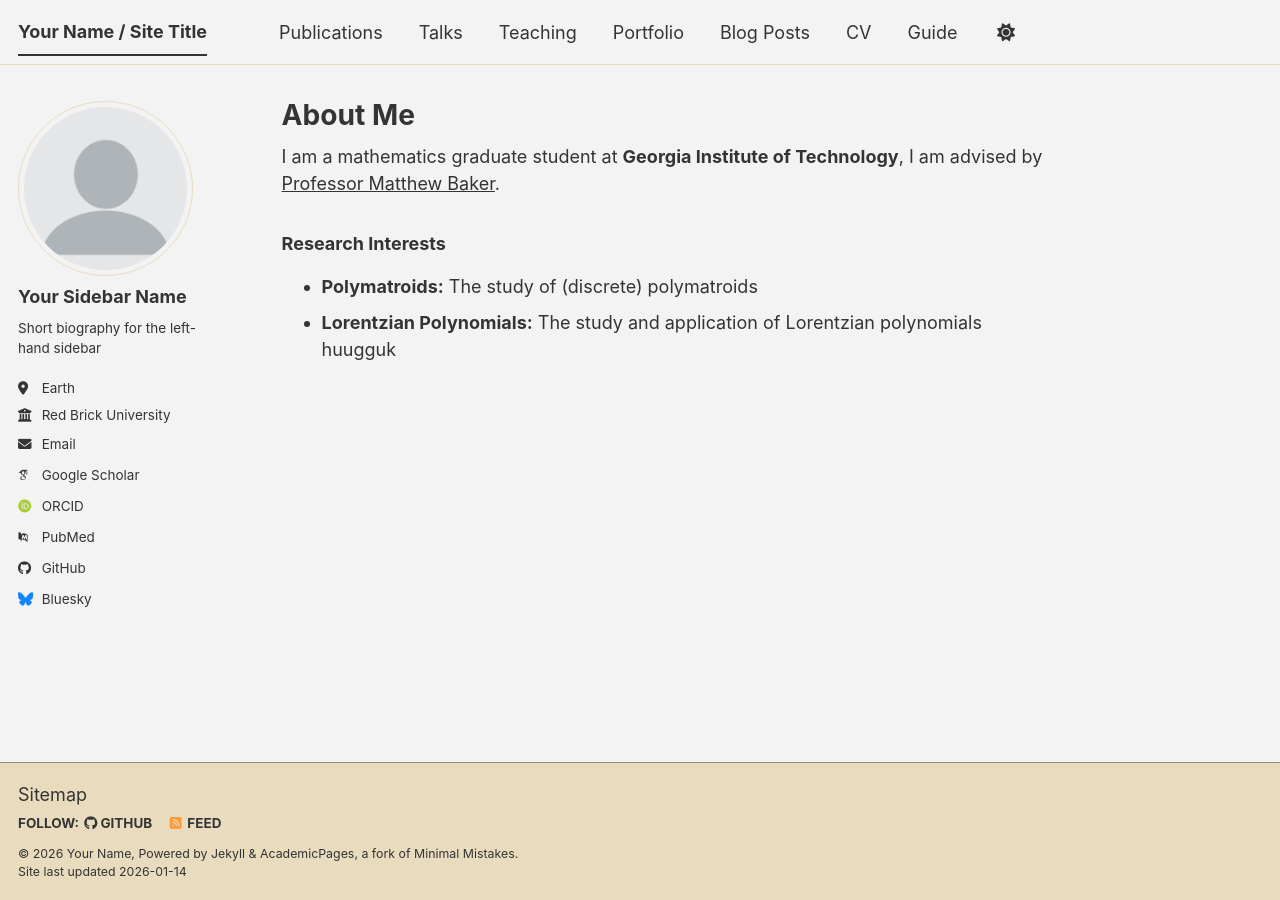
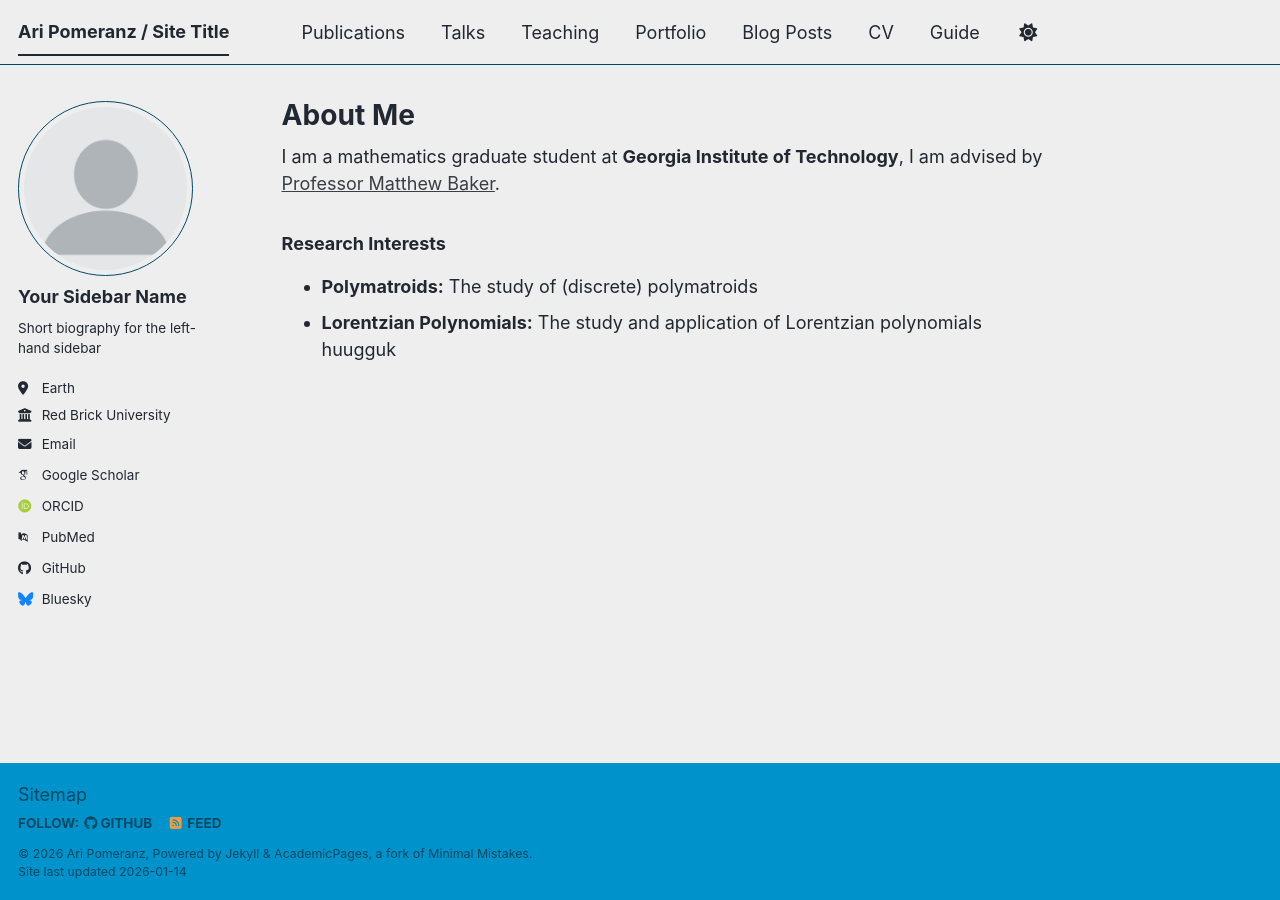
Before and after one commit to aripomeranz/aripomeranz, a Jekyll site: the page built from _pages/about.md, in a window 1280 px wide. Built offline with Jekyll 4.4.1, drawn with Linux system fonts in a browser that asks for light colours; some web fonts are replaced; a script bundle is joined from its source files by our own code; library files that are not in the unit come from our copies.

Commit message:
Update _config.yml

```diff
--- a/_config.yml
+++ b/_config.yml
@@ -8,15 +8,15 @@
 
 # Basic Site Settings
 locale                   : "en-US"
-site_theme               : "dirt" # The available themes options are "default", "air", "sunrise", "mint", "dirt" and "contrast"
-title                    : "Your Name / Site Title"
+site_theme               : "air" # The available themes options are "default", "air", "sunrise", "mint", "dirt" and "contrast"
+title                    : "Ari Pomeranz / Site Title"
 title_separator          : "-"
-name                     : &name "Your Name"
-description              : &description "Your Name's academic portfolio"   # Update this with a general description of your site, this is the default if not overridden by a page
+name                     : &name "Ari Pomeranz"
+description              : &description "Ari Pomeranz's academic portfolio"   # Update this with a general description of your site, this is the default if not overridden by a page
 url                      : https://aripomeranz.github.io # The base hostname & protocol for your site e.g. "https://[your GitHub username].github.io",
                                                            # or if you already have some other page hosted on Github then use "https://[your GitHub username].github.io/[Your Repo Name]"
 baseurl                  : "" # the subpath of your site, e.g. "/blog"
-repository               : "academicpages/academicpages.github.io"
+repository               : "aripomeranz/aripomeranz.github.io"
 
 # Site Author - The following control what appear as part of the author content on the side bar.
 #               If a field is blank the icon and link will not appear, otherwise it will be shown.
```
